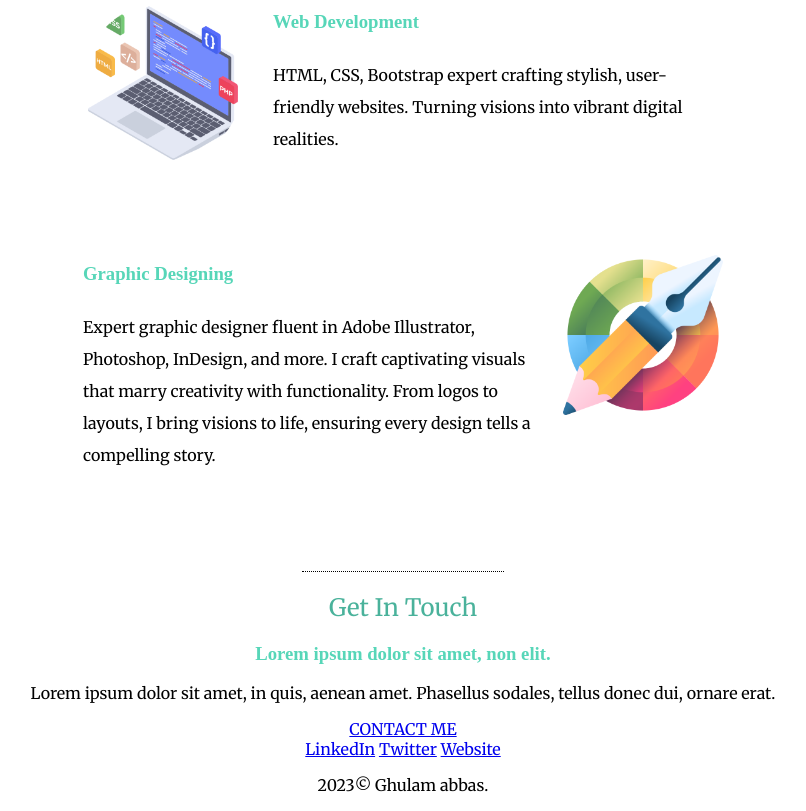
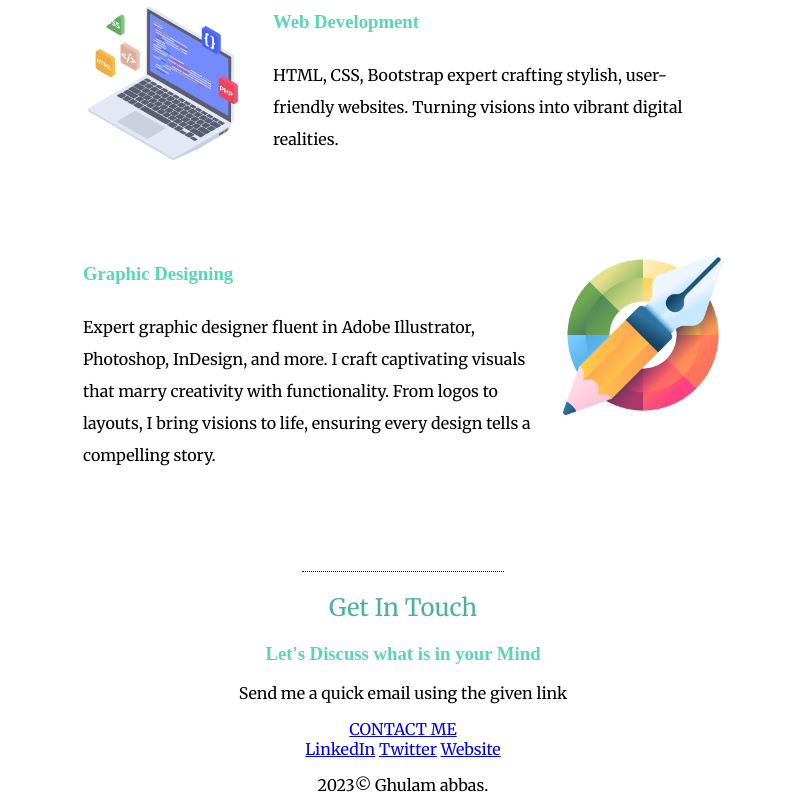
Before and after one commit to abbaswaseer/mysite, a plain HTML site: page index.html in a window 1280 px wide. Shown: the part 912-1723 px from the top of the page, without its empty margins (237-1043 px from the left). Drawn offline with Linux system fonts and the light colour scheme.

Commit message:
Add files via upload

```diff
--- a/index.html
+++ b/index.html
@@ -48,8 +48,8 @@
         <hr>
         <div class="contact-me">
             <h2>Get In Touch</h2>
-            <h3>Lorem ipsum dolor sit amet, non elit.</h3>
-            <p>Lorem ipsum dolor sit amet, in quis, aenean amet. Phasellus sodales, tellus donec dui, ornare erat.</p>
+            <h3>Let's Discuss what is in your Mind</h3>
+            <p>Send me a quick email using the given link</p>
             <a class="btn" href="mailto:abbass.waseer@gmail.com">CONTACT ME</a>
         </div>
     </div>
```
